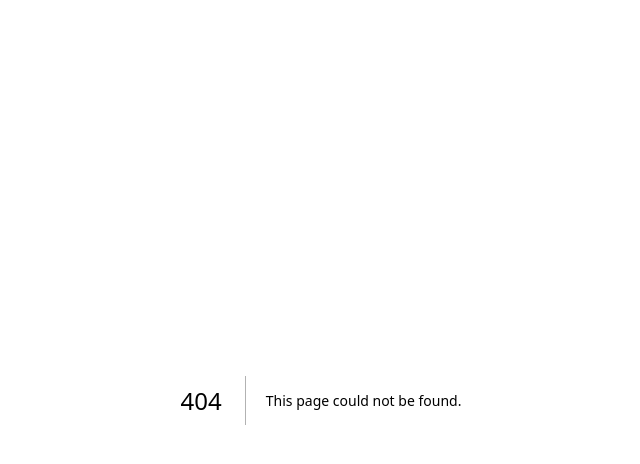
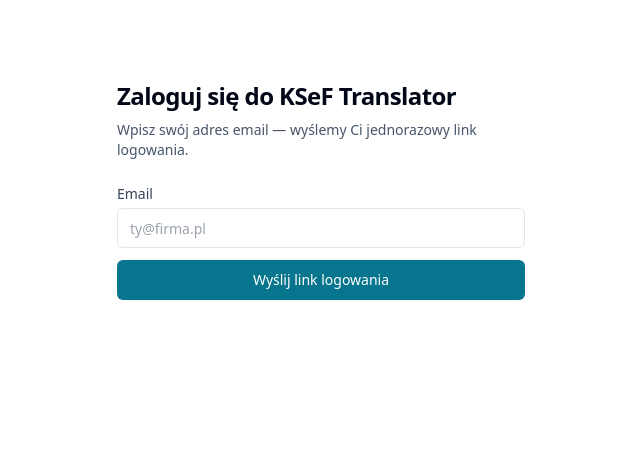
Before and after one commit to pacel1/ksef-invoice-translator, a Next.js app: page /login in a window 1280 px wide. Before the commit this address had no page. Shown: the top 464 px of the page, without its empty margins (319-959 px from the left). Built offline with nearby package versions, Linux system fonts and the light colour scheme; no server answers.

Commit message:
feat(auth): magic-link login page

```diff
--- /dev/null
+++ b/app/login/login-form.tsx
@@ -0,0 +1,61 @@
+"use client";
+
+import { useState, type FormEvent } from "react";
+import { Loader2, MailCheck } from "lucide-react";
+import { createSupabaseBrowserClient } from "@/lib/supabase/browser";
+import { Button } from "@/components/ui/button";
+
+export function LoginForm() {
+  const [email, setEmail] = useState("");
+  const [status, setStatus] = useState<"idle" | "submitting" | "sent" | "error">("idle");
+  const [error, setError] = useState<string | null>(null);
+
+  async function onSubmit(event: FormEvent<HTMLFormElement>) {
+    event.preventDefault();
+    setStatus("submitting");
+    setError(null);
+    const supabase = createSupabaseBrowserClient();
+    const redirectTo = `${window.location.origin}/auth/callback`;
+    const { error: signInError } = await supabase.auth.signInWithOtp({
+      email,
+      options: { emailRedirectTo: redirectTo }
+    });
+    if (signInError) {
+      setStatus("error");
+      setError(signInError.message);
+      return;
+    }
+    setStatus("sent");
+  }
+
+  if (status === "sent") {
+    return (
+      <div className="rounded-xl border border-emerald-200 bg-emerald-50 p-5 text-sm text-emerald-900">
+        <MailCheck className="mb-2 h-5 w-5" />
+        Wysłaliśmy link logowania na <strong>{email}</strong>. Sprawdź skrzynkę.
+      </div>
+    );
+  }
+
+  return (
+    <form onSubmit={onSubmit} className="flex flex-col gap-3">
+      <label className="flex flex-col gap-1 text-sm">
+        <span className="font-medium text-slate-700">Email</span>
+        <input
+          type="email"
+          required
+          value={email}
+          onChange={(e) => setEmail(e.target.value)}
+          className="h-10 rounded-md border border-input bg-white px-3 outline-none focus:ring-2 focus:ring-ring"
+          placeholder="ty@firma.pl"
+          autoComplete="email"
+        />
+      </label>
+      <Button type="submit" disabled={status === "submitting"}>
+        {status === "submitting" ? <Loader2 className="h-4 w-4 animate-spin" /> : null}
+        Wyślij link logowania
+      </Button>
+      {error ? <p className="text-sm text-rose-700">{error}</p> : null}
+    </form>
+  );
+}
--- /dev/null
+++ b/app/login/page.tsx
@@ -0,0 +1,22 @@
+import { LoginForm } from "./login-form";
+import { getOptionalUser } from "@/lib/auth/require-user";
+import { redirect } from "next/navigation";
+
+export default async function LoginPage() {
+  const user = await getOptionalUser();
+  if (user) redirect("/app");
+
+  return (
+    <main className="min-h-screen bg-white text-slate-950">
+      <div className="mx-auto flex max-w-md flex-col gap-6 px-5 py-20">
+        <div>
+          <h1 className="text-2xl font-semibold tracking-tight">Zaloguj się do KSeF Translator</h1>
+          <p className="mt-2 text-sm text-slate-600">
+            Wpisz swój adres email — wyślemy Ci jednorazowy link logowania.
+          </p>
+        </div>
+        <LoginForm />
+      </div>
+    </main>
+  );
+}
```
